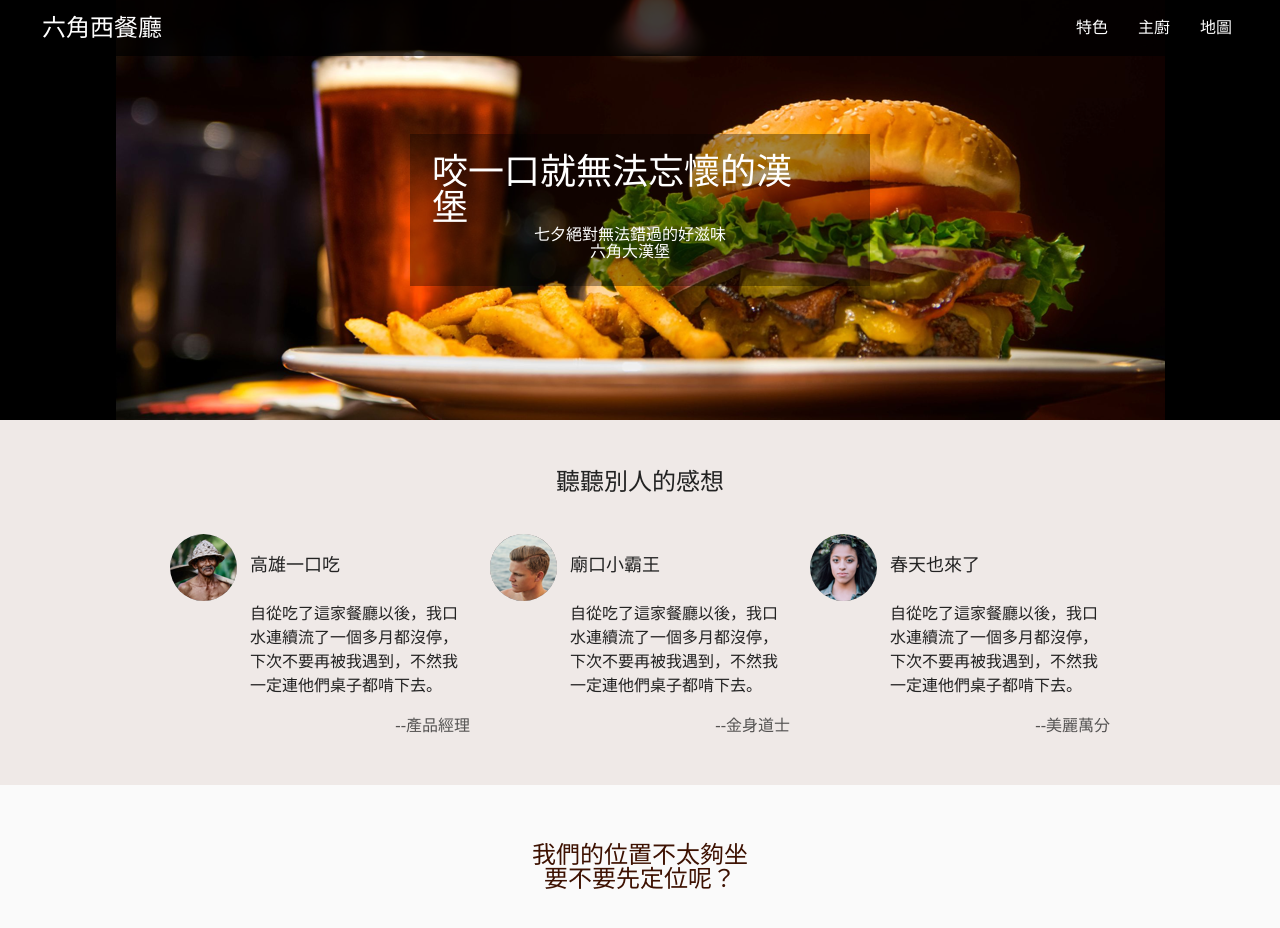
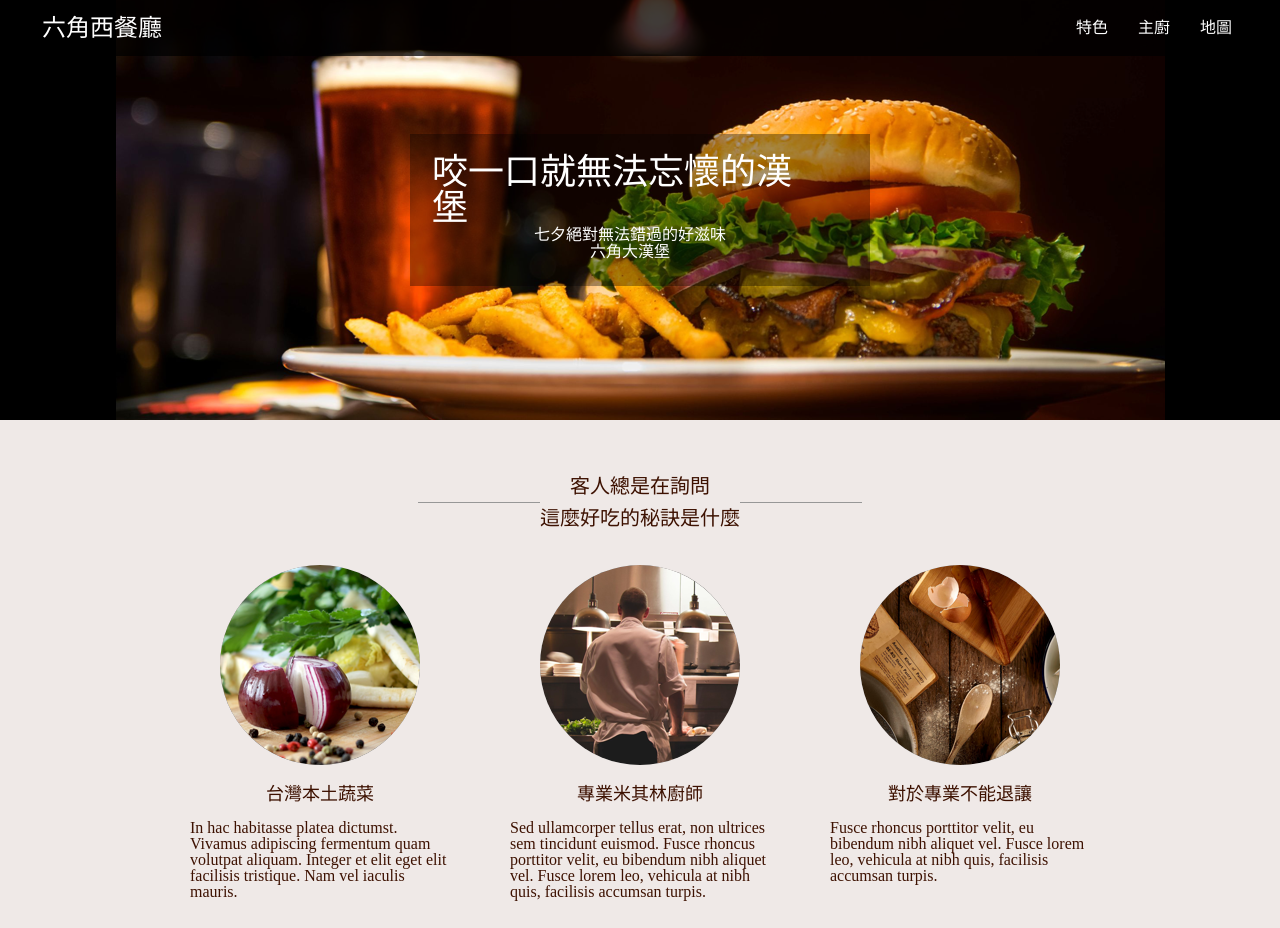
Before and after one commit to Victor81528/roku-restaurant-flex, a Vue app: page / in a window 1280 px wide. Shown: the top 928 px of the page. Built offline with nearby package versions, Linux system fonts and the light colour scheme; a web font is replaced by a local one.

Commit message:
feedback 768px done
在768px以上 會自由伸縮
關鍵是secret-items不能設置height

```diff
--- a/src/App.vue
+++ b/src/App.vue
@@ -23,7 +23,6 @@
       </div>
     </div>
     <div id="secret">
-      <div class="secret-inside">
       <div class="secret-title">
         <div class="line"></div>
         <h1>客人總是在詢問<br>這麼好吃的秘訣是什麼</h1>
@@ -44,7 +43,6 @@
           <img id="img3" src="/img/feature_3.png">
           <h1 class="secret-kind">對於專業不能退讓</h1>
           <p>Fusce rhoncus porttitor velit, eu bibendum nibh aliquet vel. Fusce lorem leo, vehicula at nibh quis, facilisis accumsan turpis.</p>
-          </div>
         </div>
       </div>
     </div>
--- a/src/scss/_index.scss
+++ b/src/scss/_index.scss
@@ -180,26 +180,19 @@ body{
     }
     #secret{
 			display: flex;
-			display: none;
-      width: 100vw;
+      width: 100%;
       height: 576px;
       flex-flow: nowrap column;
       align-items: center;
+      box-sizing: border-box;
       background-color: #EFE9E7;
       color: #3D1101;
-      @media screen and (max-width: 576px) {
-        min-height: 1355px;
-      }
-      .secret-inside{
-        display: flex;
-        width: 100%;
-        height: 100%;
-        flex-flow: nowrap column;
-        align-items: center;
-        box-sizing: border-box;
       padding: {
         top: 50px;
         bottom: 50px;
+      }
+      @media screen and (max-width: 576px) {
+        min-height: 1355px;
       }
       .secret-title{
         display: flex;
@@ -287,10 +280,8 @@ body{
         }
       }
     }
-    }
     #chef{
       display: flex;
-      display: none;
       width: 100%;
       height: 460px;
       flex-flow: nowrap row;
@@ -331,11 +322,11 @@ body{
         flex-flow: nowrap column;
         justify-content: center;
         align-items: flex-start;
+        box-sizing: border-box;
         color: #EFE9E7;
         @media screen and (max-width: 576px){
           width: 100%;
           padding: 30px;
-          box-sizing: border-box;
         }
         h1{
           font-size: 20px;
@@ -363,9 +354,6 @@ body{
       padding: {
         top: 50px;
         bottom: 50px;
-      }
-      @media screen and (max-width: 768px){
-        min-height: 416px;
       }
       .feedback-title{
         height: 32px;
@@ -399,7 +387,6 @@ body{
           display: flex;
           width: 33%;
           max-width: 300px;
-          height: 201px;
           flex-flow: nowrap row;
           align-items: flex-start;
           margin-right: 20px;
```
Lines whose indentation alone changed are shown as unchanged.
